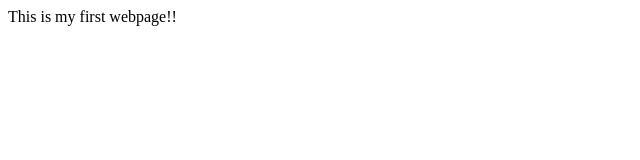
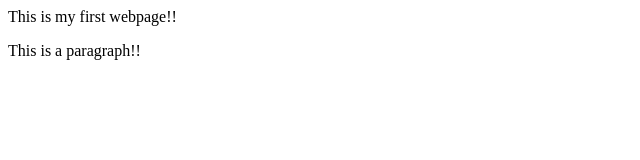
Before and after one commit to eva-e/interactive-media-class1, a plain HTML site: page index.html in a window 1280 px wide. Shown: the whole page, without its empty margins (0-640 px from the left). Drawn offline with Linux system fonts and the light colour scheme.

Commit message:
Update index.html

```diff
--- a/index.html
+++ b/index.html
@@ -9,3 +9,4 @@
     This is my first webpage!!
   </body>
 </html>
+<p>This is a paragraph!!</p>
```
